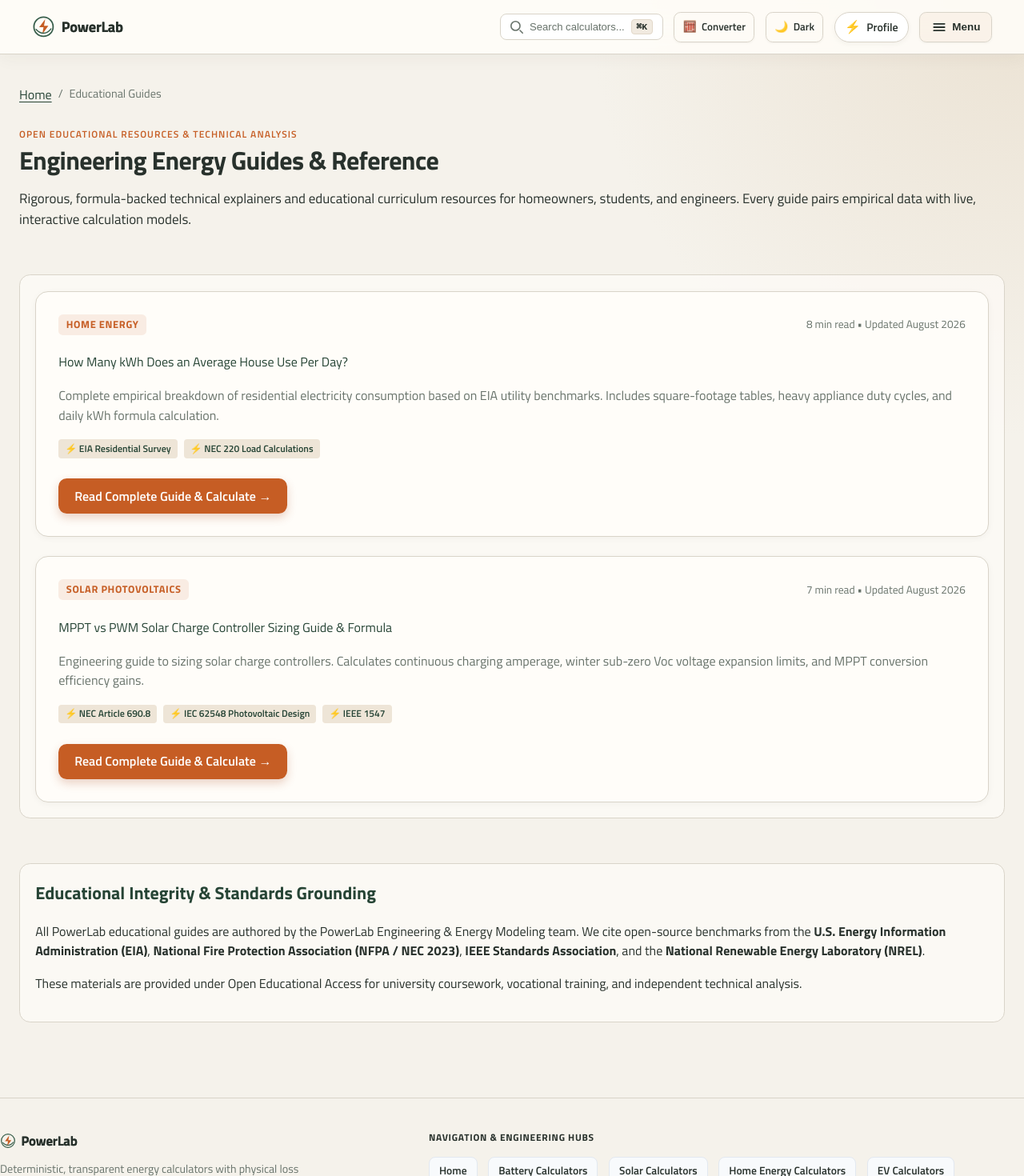
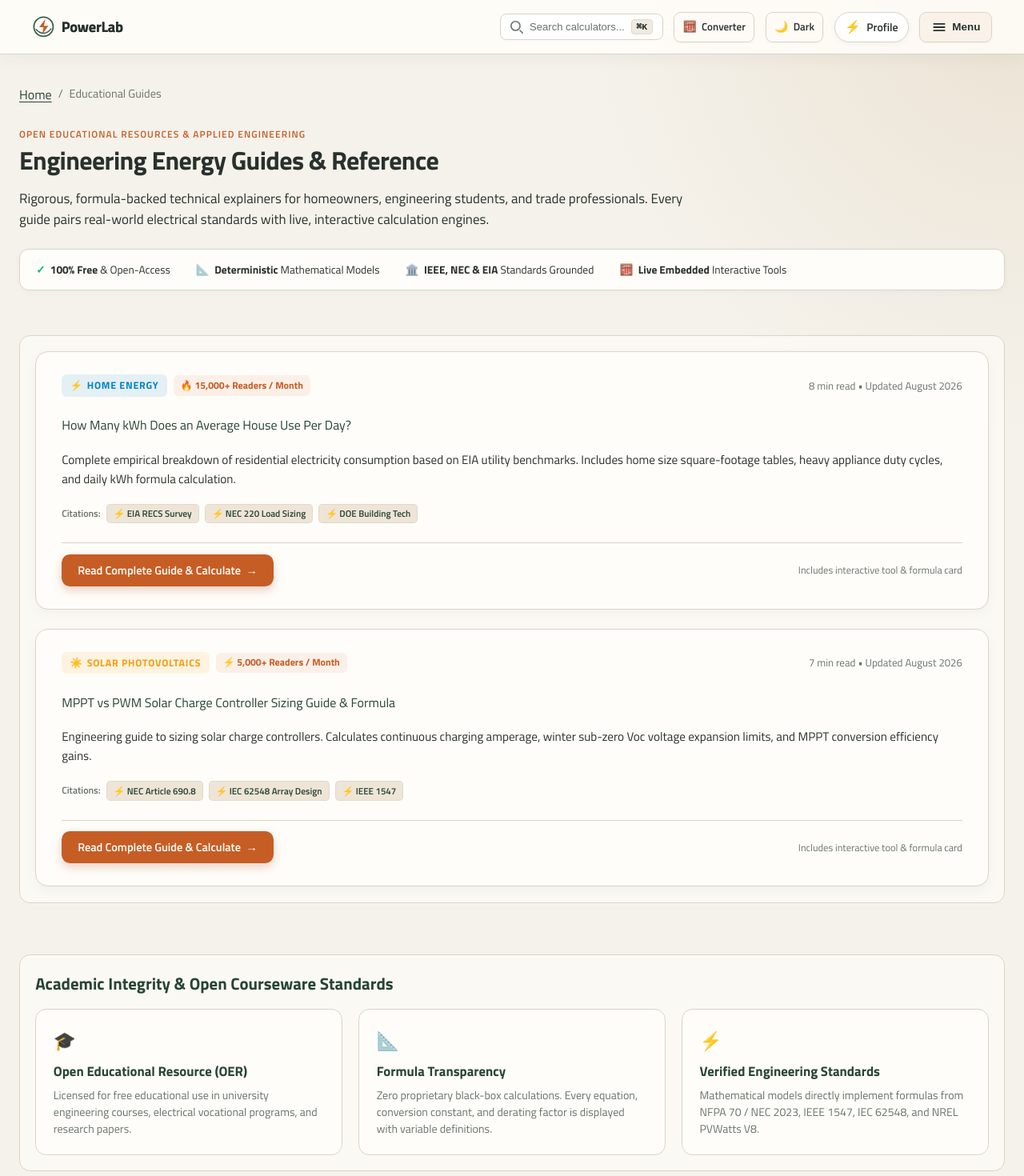
Before and after one commit to miadsaadidi/powerlab, a Next.js app: page /guides in a window 1280 px wide. Shown: the top 1470 px of the page at 80% size. Built offline with nearby package versions, Linux system fonts and the light colour scheme.

Commit message:
style: elevate Guides Hub design with modern cards, stats ribbon, and academic trust banner

```diff
--- a/src/app/guides/page.tsx
+++ b/src/app/guides/page.tsx
@@ -17,26 +17,49 @@ export const metadata: Metadata = {
   },
 };
 
-const FEATURED_GUIDES = [
+interface GuideItem {
+  name: string;
+  route: string;
+  category: "Home Energy" | "Solar Photovoltaics" | "Battery Storage" | "Electric Vehicles";
+  categoryIcon: string;
+  categoryColor: string;
+  categoryBg: string;
+  badge: string;
+  badgeType: "trending" | "popular" | "new";
+  description: string;
+  readTime: string;
+  updatedDate: string;
+  standards: string[];
+}
+
+const FEATURED_GUIDES: GuideItem[] = [
   {
     name: "How Many kWh Does an Average House Use Per Day?",
     route: "/guides/how-many-kwh-does-a-house-use-per-day",
     category: "Home Energy",
-    badge: "15,000+ Readers / Month",
-    description: "Complete empirical breakdown of residential electricity consumption based on EIA utility benchmarks. Includes square-footage tables, heavy appliance duty cycles, and daily kWh formula calculation.",
+    categoryIcon: "⚡",
+    categoryColor: "#0284c7",
+    categoryBg: "rgba(2, 132, 199, 0.1)",
+    badge: "🔥 15,000+ Readers / Month",
+    badgeType: "trending",
+    description: "Complete empirical breakdown of residential electricity consumption based on EIA utility benchmarks. Includes home size square-footage tables, heavy appliance duty cycles, and daily kWh formula calculation.",
     readTime: "8 min read",
     updatedDate: "Updated August 2026",
-    standards: ["EIA Residential Survey", "NEC 220 Load Calculations"],
+    standards: ["EIA RECS Survey", "NEC 220 Load Sizing", "DOE Building Tech"],
   },
   {
     name: "MPPT vs PWM Solar Charge Controller Sizing Guide & Formula",
     route: "/guides/mppt-solar-charge-controller-sizing-guide",
     category: "Solar Photovoltaics",
-    badge: "5,000+ Readers / Month",
+    categoryIcon: "☀️",
+    categoryColor: "#f59e0b",
+    categoryBg: "rgba(245, 158, 11, 0.1)",
+    badge: "⚡ 5,000+ Readers / Month",
+    badgeType: "popular",
     description: "Engineering guide to sizing solar charge controllers. Calculates continuous charging amperage, winter sub-zero Voc voltage expansion limits, and MPPT conversion efficiency gains.",
     readTime: "7 min read",
     updatedDate: "Updated August 2026",
-    standards: ["NEC Article 690.8", "IEC 62548 Photovoltaic Design", "IEEE 1547"],
+    standards: ["NEC Article 690.8", "IEC 62548 Array Design", "IEEE 1547"],
   },
 ];
 
@@ -62,70 +85,141 @@ export default function GuidesHubPage() {
         <span aria-current="page">Educational Guides</span>
       </nav>
 
-      <header className="calculator-header">
-        <p className="eyebrow">Open Educational Resources &amp; Technical Analysis</p>
+      {/* Hero Header */}
+      <header className="calculator-header" style={{ marginBottom: "1.5rem" }}>
+        <p className="eyebrow">Open Educational Resources &amp; Applied Engineering</p>
         <h1>Engineering Energy Guides &amp; Reference</h1>
-        <p className="intro">
-          Rigorous, formula-backed technical explainers and educational curriculum resources for homeowners, students, and engineers. Every guide pairs empirical data with live, interactive calculation models.
+        <p className="intro" style={{ maxWidth: "52rem" }}>
+          Rigorous, formula-backed technical explainers for homeowners, engineering students, and trade professionals. Every guide pairs real-world electrical standards with live, interactive calculation engines.
         </p>
+
+        {/* Highlight Stats Ribbon */}
+        <div
+          style={{
+            display: "flex",
+            flexWrap: "wrap",
+            gap: "1rem 2rem",
+            marginTop: "1.5rem",
+            padding: "0.9rem 1.25rem",
+            borderRadius: "0.75rem",
+            background: "var(--surface)",
+            border: "1px solid var(--line)",
+            fontSize: "0.85rem",
+            color: "var(--ink)",
+            boxShadow: "0 2px 8px rgba(0, 0, 0, 0.03)",
+          }}
+        >
+          <div style={{ display: "flex", alignItems: "center", gap: "0.4rem" }}>
+            <span style={{ color: "#10b981", fontWeight: 700 }}>✓</span>
+            <span><strong>100% Free</strong> &amp; Open-Access</span>
+          </div>
+          <div style={{ display: "flex", alignItems: "center", gap: "0.4rem" }}>
+            <span style={{ color: "#38bdf8", fontWeight: 700 }}>📐</span>
+            <span><strong>Deterministic</strong> Mathematical Models</span>
+          </div>
+          <div style={{ display: "flex", alignItems: "center", gap: "0.4rem" }}>
+            <span style={{ color: "#f59e0b", fontWeight: 700 }}>🏛️</span>
+            <span><strong>IEEE, NEC &amp; EIA</strong> Standards Grounded</span>
+          </div>
+          <div style={{ display: "flex", alignItems: "center", gap: "0.4rem" }}>
+            <span style={{ color: "#8b5cf6", fontWeight: 700 }}>🧮</span>
+            <span><strong>Live Embedded</strong> Interactive Tools</span>
+          </div>
+        </div>
       </header>
 
-      <section className="guide-hub-grid" style={{ display: "grid", gap: "1.5rem", marginTop: "1.5rem" }}>
+      {/* Guide Cards Grid */}
+      <section className="guide-hub-grid" style={{ display: "grid", gap: "1.5rem", marginTop: "1rem" }}>
         {FEATURED_GUIDES.map((guide) => (
           <article
             key={guide.route}
             style={{
-              padding: "1.75rem",
+              padding: "1.75rem 2rem",
               borderRadius: "1rem",
               border: "1px solid var(--line)",
               background: "var(--surface)",
               display: "flex",
               flexDirection: "column",
-              gap: "0.85rem",
-              boxShadow: "0 2px 8px rgba(0,0,0,0.04)",
+              gap: "1rem",
+              boxShadow: "0 4px 16px rgba(0, 0, 0, 0.04)",
+              position: "relative",
+              transition: "transform 160ms ease, box-shadow 160ms ease, border-color 160ms ease",
             }}
           >
+            {/* Top Badge Row */}
             <div style={{ display: "flex", alignItems: "center", justifyContent: "space-between", flexWrap: "wrap", gap: "0.5rem" }}>
+              <div style={{ display: "flex", alignItems: "center", gap: "0.5rem" }}>
                 <span
                   style={{
-                  fontSize: "0.8rem",
+                    fontSize: "0.78rem",
                     fontWeight: 700,
                     textTransform: "uppercase",
-                  letterSpacing: "0.05em",
-                  color: "var(--accent)",
-                  background: "rgba(198, 93, 36, 0.1)",
-                  padding: "0.2rem 0.6rem",
+                    letterSpacing: "0.06em",
+                    color: guide.categoryColor,
+                    background: guide.categoryBg,
+                    padding: "0.25rem 0.65rem",
+                    borderRadius: "0.4rem",
+                    display: "inline-flex",
+                    alignItems: "center",
+                    gap: "0.3rem",
+                  }}
+                >
+                  <span>{guide.categoryIcon}</span>
+                  <span>{guide.category}</span>
+                </span>
+
+                <span
+                  style={{
+                    fontSize: "0.76rem",
+                    fontWeight: 700,
+                    color: "#c65d24",
+                    background: "rgba(198, 93, 36, 0.08)",
+                    padding: "0.22rem 0.55rem",
                     borderRadius: "0.35rem",
                   }}
                 >
-                {guide.category}
+                  {guide.badge}
                 </span>
-              <span style={{ fontSize: "0.85rem", color: "var(--muted)" }}>
+              </div>
+
+              <span style={{ fontSize: "0.82rem", color: "var(--muted)" }}>
                 {guide.readTime} • {guide.updatedDate}
               </span>
             </div>
 
-            <h2 style={{ margin: "0.25rem 0", fontSize: "1.35rem", lineHeight: 1.3 }}>
-              <Link href={guide.route} style={{ color: "inherit", textDecoration: "none" }}>
+            {/* Title */}
+            <h2 style={{ margin: "0.15rem 0", fontSize: "1.45rem", lineHeight: 1.3 }}>
+              <Link
+                href={guide.route}
+                style={{
+                  color: "var(--brand-strong)",
+                  textDecoration: "none",
+                  transition: "color 140ms ease",
+                }}
+              >
                 {guide.name}
               </Link>
             </h2>
 
-            <p style={{ margin: 0, color: "var(--muted)", lineHeight: 1.55 }}>
+            {/* Description */}
+            <p style={{ margin: 0, color: "var(--ink)", lineHeight: 1.6, fontSize: "0.95rem" }}>
               {guide.description}
             </p>
 
-            <div style={{ display: "flex", flexWrap: "wrap", gap: "0.5rem", marginTop: "0.25rem" }}>
+            {/* Standards Badges */}
+            <div style={{ display: "flex", flexWrap: "wrap", alignItems: "center", gap: "0.45rem", marginTop: "0.15rem" }}>
+              <span style={{ fontSize: "0.75rem", color: "var(--muted)", fontWeight: 600 }}>Citations:</span>
               {guide.standards.map((std) => (
                 <span
                   key={std}
                   style={{
-                    fontSize: "0.75rem",
+                    fontSize: "0.72rem",
                     padding: "0.15rem 0.5rem",
-                    borderRadius: "0.25rem",
+                    borderRadius: "0.3rem",
                     background: "#eee5d7",
                     color: "var(--brand-strong)",
                     fontWeight: 600,
+                    border: "1px solid rgba(0,0,0,0.05)",
                   }}
                 >
                   ⚡ {std}
@@ -133,27 +227,63 @@ export default function GuidesHubPage() {
               ))}
             </div>
 
-            <div style={{ marginTop: "0.75rem" }}>
+            {/* Bottom Actions */}
+            <div style={{ display: "flex", alignItems: "center", justifyContent: "space-between", marginTop: "0.5rem", paddingTop: "0.85rem", borderTop: "1px solid var(--line)" }}>
               <Link
                 href={guide.route}
                 className="button primary"
-                style={{ display: "inline-block", padding: "0.6rem 1.25rem", textDecoration: "none", fontWeight: 600 }}
+                style={{
+                  display: "inline-flex",
+                  alignItems: "center",
+                  gap: "0.4rem",
+                  padding: "0.55rem 1.25rem",
+                  textDecoration: "none",
+                  fontWeight: 600,
+                  fontSize: "0.9rem",
+                }}
               >
-                Read Complete Guide &amp; Calculate →
+                <span>Read Complete Guide &amp; Calculate</span>
+                <span>→</span>
               </Link>
+
+              <span style={{ fontSize: "0.78rem", color: "var(--muted)" }}>
+                Includes interactive tool &amp; formula card
+              </span>
             </div>
           </article>
         ))}
       </section>
 
-      <section className="hub-support" style={{ marginTop: "2.5rem" }}>
-        <h2>Educational Integrity &amp; Standards Grounding</h2>
-        <p>
-          All PowerLab educational guides are authored by the PowerLab Engineering &amp; Energy Modeling team. We cite open-source benchmarks from the <strong>U.S. Energy Information Administration (EIA)</strong>, <strong>National Fire Protection Association (NFPA / NEC 2023)</strong>, <strong>IEEE Standards Association</strong>, and the <strong>National Renewable Energy Laboratory (NREL)</strong>.
+      {/* 3-Column Educational Trust Banner */}
+      <section style={{ marginTop: "3rem" }}>
+        <h2 style={{ fontSize: "1.3rem", marginBottom: "1rem", color: "var(--brand-strong)" }}>
+          Academic Integrity &amp; Open Courseware Standards
+        </h2>
+        <div style={{ display: "grid", gridTemplateColumns: "repeat(auto-fit, minmax(260px, 1fr))", gap: "1.25rem" }}>
+          <div style={{ padding: "1.35rem", borderRadius: "0.85rem", background: "var(--surface)", border: "1px solid var(--line)" }}>
+            <span style={{ fontSize: "1.4rem" }}>🎓</span>
+            <h3 style={{ margin: "0.5rem 0 0.35rem", fontSize: "1.05rem", color: "var(--brand-strong)" }}>Open Educational Resource (OER)</h3>
+            <p style={{ margin: 0, fontSize: "0.88rem", lineHeight: 1.5, color: "var(--muted)" }}>
+              Licensed for free educational use in university engineering courses, electrical vocational programs, and research papers.
             </p>
-        <p>
-          These materials are provided under Open Educational Access for university coursework, vocational training, and independent technical analysis.
+          </div>
+
+          <div style={{ padding: "1.35rem", borderRadius: "0.85rem", background: "var(--surface)", border: "1px solid var(--line)" }}>
+            <span style={{ fontSize: "1.4rem" }}>📐</span>
+            <h3 style={{ margin: "0.5rem 0 0.35rem", fontSize: "1.05rem", color: "var(--brand-strong)" }}>Formula Transparency</h3>
+            <p style={{ margin: 0, fontSize: "0.88rem", lineHeight: 1.5, color: "var(--muted)" }}>
+              Zero proprietary black-box calculations. Every equation, conversion constant, and derating factor is displayed with variable definitions.
             </p>
+          </div>
+
+          <div style={{ padding: "1.35rem", borderRadius: "0.85rem", background: "var(--surface)", border: "1px solid var(--line)" }}>
+            <span style={{ fontSize: "1.4rem" }}>⚡</span>
+            <h3 style={{ margin: "0.5rem 0 0.35rem", fontSize: "1.05rem", color: "var(--brand-strong)" }}>Verified Engineering Standards</h3>
+            <p style={{ margin: 0, fontSize: "0.88rem", lineHeight: 1.5, color: "var(--muted)" }}>
+              Mathematical models directly implement formulas from NFPA 70 / NEC 2023, IEEE 1547, IEC 62548, and NREL PVWatts V8.
+            </p>
+          </div>
+        </div>
       </section>
     </article>
   );
```
Lines whose indentation alone changed are shown as unchanged.
